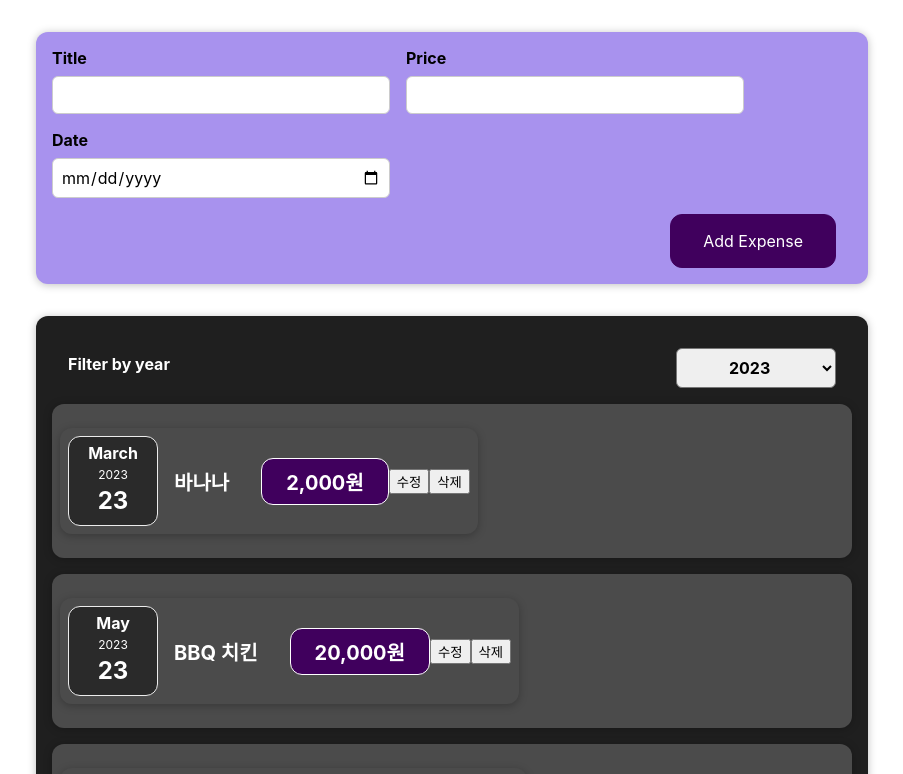
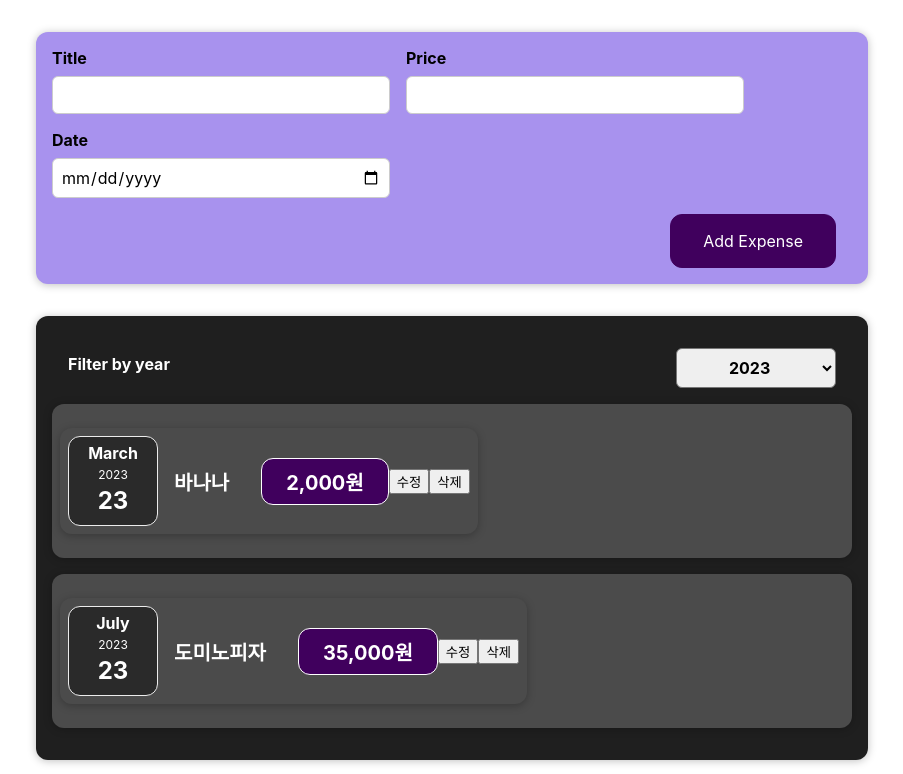
Before and after one commit to hydeandjek/React-practice, a React (Create React App) app: page / in a window 1280 px wide. Shown: the top 774 px of the page, without its empty margins (188-1091 px from the left). Built offline with nearby package versions, Linux system fonts and the light colour scheme.

Commit message:
10. 연도별 필터링 기능 구현

```diff
--- a/src/App.js
+++ b/src/App.js
@@ -9,24 +9,28 @@
 
   const expenses = [
     {
+      id: 2,
       title: '바나나',
       price: '2000',
       date: new Date(2023, 3 - 1, 23),
     },
     {
+      id: 3,
       title: 'BBQ 치킨',
       price: '20000',
-      date: new Date(2023, 5 - 1, 23),
+      date: new Date(2022, 5 - 1, 23),
     },
     {
+      id: 4,
       title: '도미노피자',
       price: '35000',
       date: new Date(2023, 7 - 1, 23),
     },
     {
+      id: 5,
       title: '엽기떡볶기',
       price: '17000',
-      date: new Date(2023, 3 - 1, 18),
+      date: new Date(2021, 3 - 1, 18),
     },
   ];
 
--- a/src/components/Expneses/Expenses.js
+++ b/src/components/Expneses/Expenses.js
@@ -1,4 +1,4 @@
-import React from 'react';
+import React, { useState } from 'react';
 import ExpenseItem from './ExpenseItem';
 import './Expenses.css';
 import ExpensesFilter from './ExpensesFilter';
@@ -6,31 +6,39 @@
 import { render } from '@testing-library/react';
 
 const Expenses = ({ items }) => {
+  //선택된 연도 상태값 관리
+  const [filteredYear, setFilteredYear] = useState(
+    new Date().getFullYear().toString()
+  );
+
+  // 자식 컴포넌트 ExpensesFilter에 있는 선택 연도를 끌어올리는 함수
   const filterChangeHandler = (selectedYear) => {
-    console.log('Expenses: ', selectedYear);
+    // console.log('Expenses: ', selectedYear);
+    setFilteredYear(selectedYear);
   };
 
-  //ExpenseItem을 동적 렌더링하기
-  const iterateExpenseItem = () => {
-    //자바 스크립트배열의 메서드 map(배열 요소에 적용할 함수)
-    //콜백함수의 매개값으로 배열의 요소가 하나 씩 전달됨
-    //콜백함수는 배열 요소의 개수만큼 반복됨.
-    //map의 리턴값 : 함수가 적용된 각 요소가 담긴 새로운 배열이 리턴됨.
+  // //ExpenseItem을 동적 렌더링하기
+  // const iterateExpenseItem = () => {
+  //   //자바 스크립트배열의 메서드 map(배열 요소에 적용할 함수)
+  //   //콜백함수의 매개값으로 배열의 요소가 하나 씩 전달됨
+  //   //콜백함수는 배열 요소의 개수만큼 반복됨.
+  //   //map의 리턴값 : 함수가 적용된 각 요소가 담긴 새로운 배열이 리턴됨.
 
-    return items.map((item) => (
-      <ExpenseItem
-        title={item.title}
-        price={item.price}
-        date={item.date}
-      />
-    ));
-  };
+  // };
 
   return (
     <Card className='expenses'>
       <ExpensesFilter onChangeFilter={filterChangeHandler} />
-
-      {iterateExpenseItem()}
+      {items
+        .filter((item) => item.date.getFullYear().toString() === filteredYear)
+        .map((item) => (
+          <ExpenseItem
+            key={item.id}
+            title={item.title}
+            price={item.price}
+            date={item.date}
+          />
+        ))}
     </Card>
   );
 };
```
